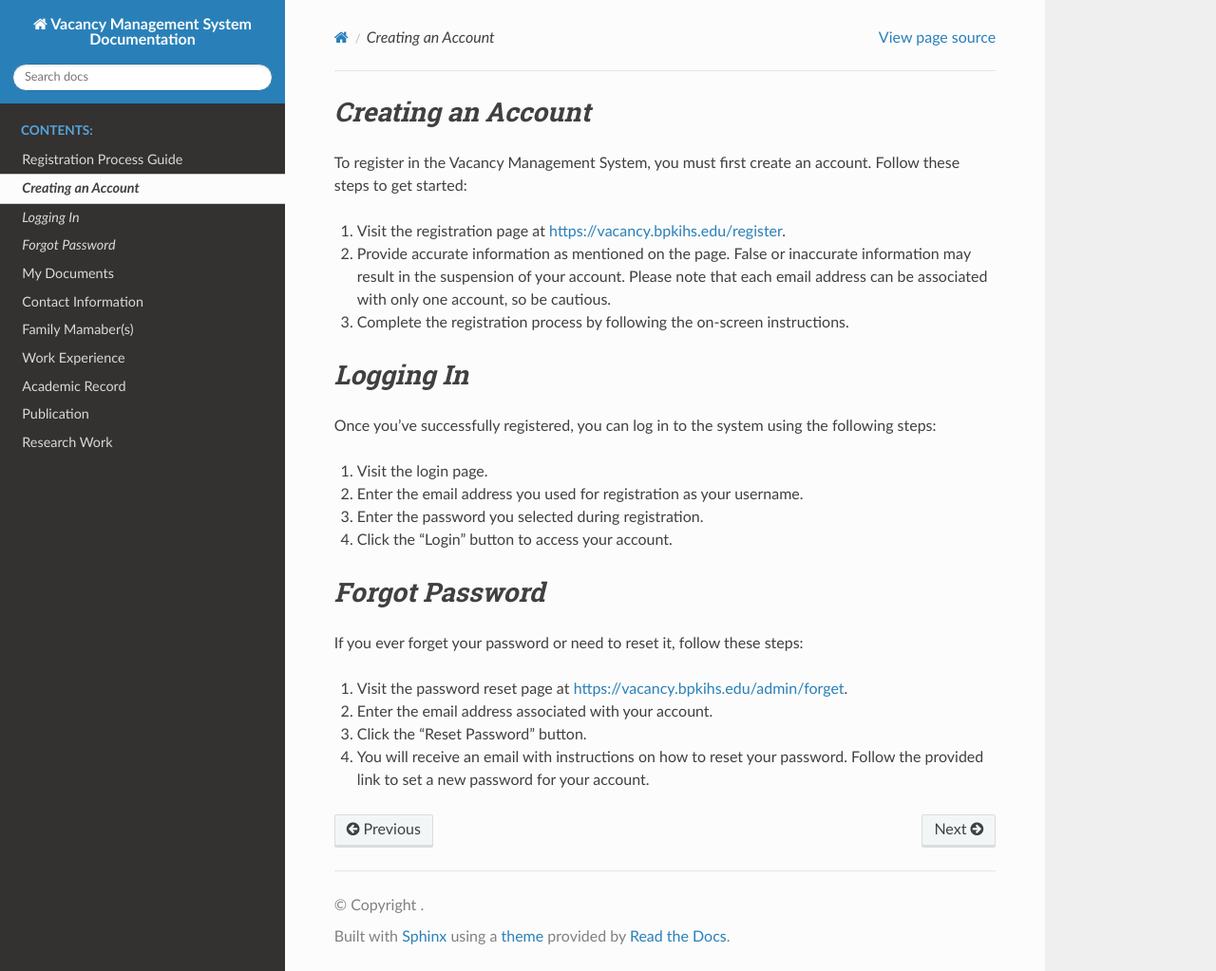
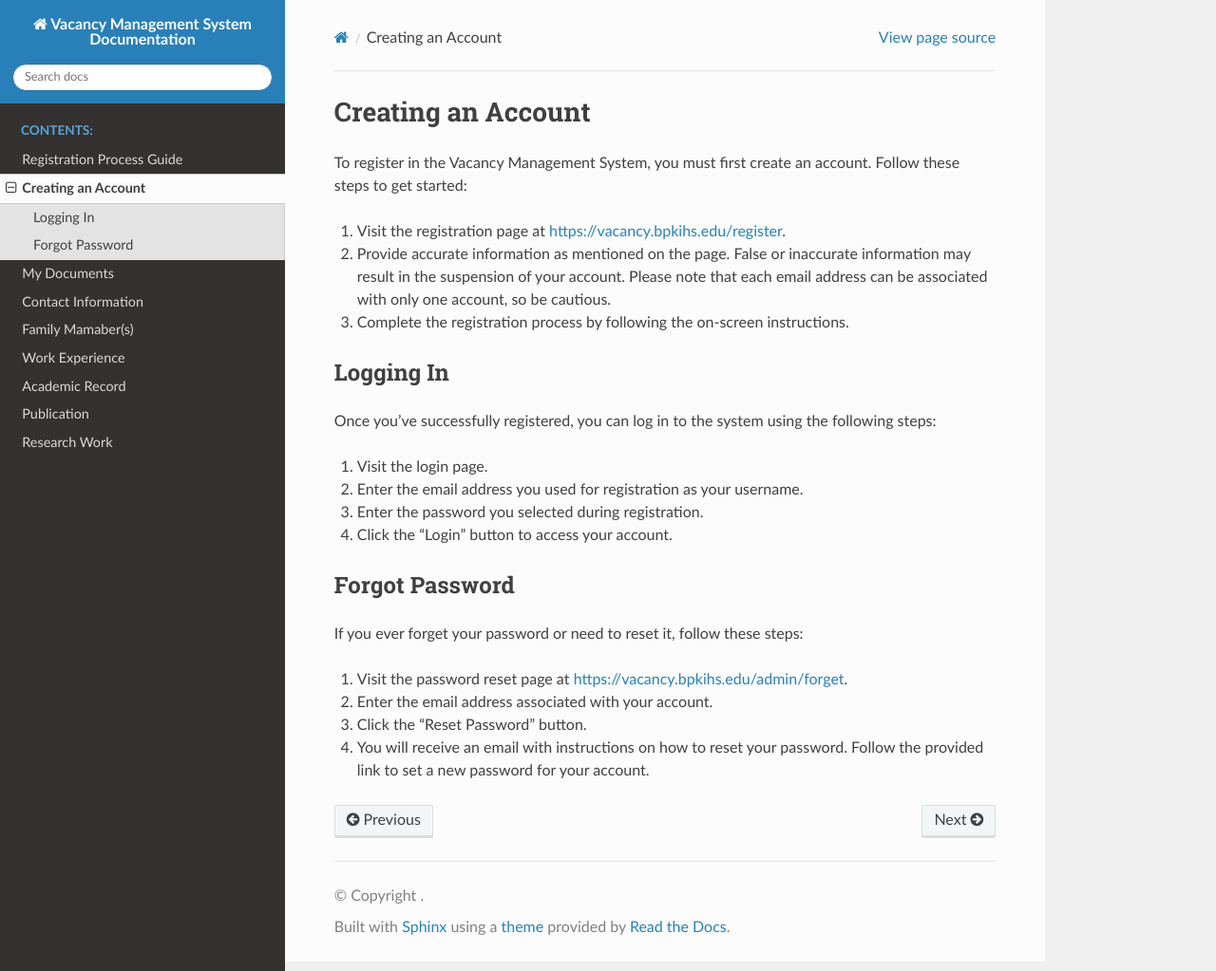
Before and after one commit to w38g0ru/vms, a Sphinx documentation site: the page built from docs/login.rst, in a window 1280 px wide and 1023 px high. Shown: the whole window at 95% size. Built offline with Sphinx 7.4.7 and the Read the Docs theme 2.0.0, drawn with Linux system fonts in a browser that asks for light colours; pages that are not in the unit, such as notebooks, are missing from menus.

```diff
--- a/docs/login.rst
+++ b/docs/login.rst
@@ -1,5 +1,6 @@
-*Creating an Account*
--------------------
+==========================
+Creating an Account
+==========================
 
 To register in the Vacancy Management System, you must first create an account. Follow these steps to get started:
 
@@ -9,8 +10,9 @@ To register in the Vacancy Management System, you must first create an account.
 
 3. Complete the registration process by following the on-screen instructions.
 
-*Logging In*
-----------
+--------------------------
+Logging In
+--------------------------
 
 Once you've successfully registered, you can log in to the system using the following steps:
 
@@ -22,8 +24,9 @@ Once you've successfully registered, you can log in to the system using the foll
 
 4. Click the "Login" button to access your account.
 
-*Forgot Password*
---------------
+--------------------------
+Forgot Password
+--------------------------
 
 If you ever forget your password or need to reset it, follow these steps:
 
```
